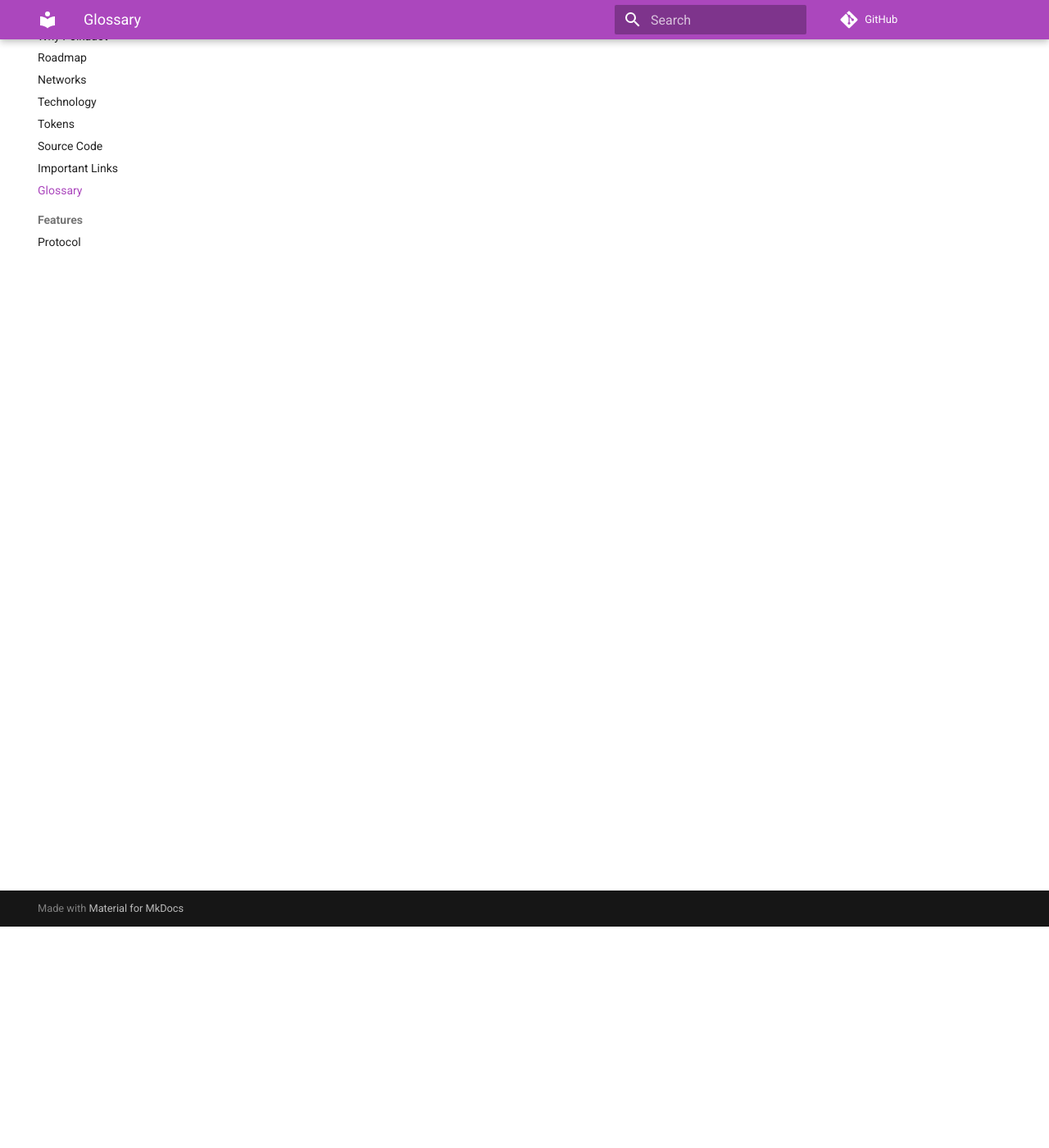
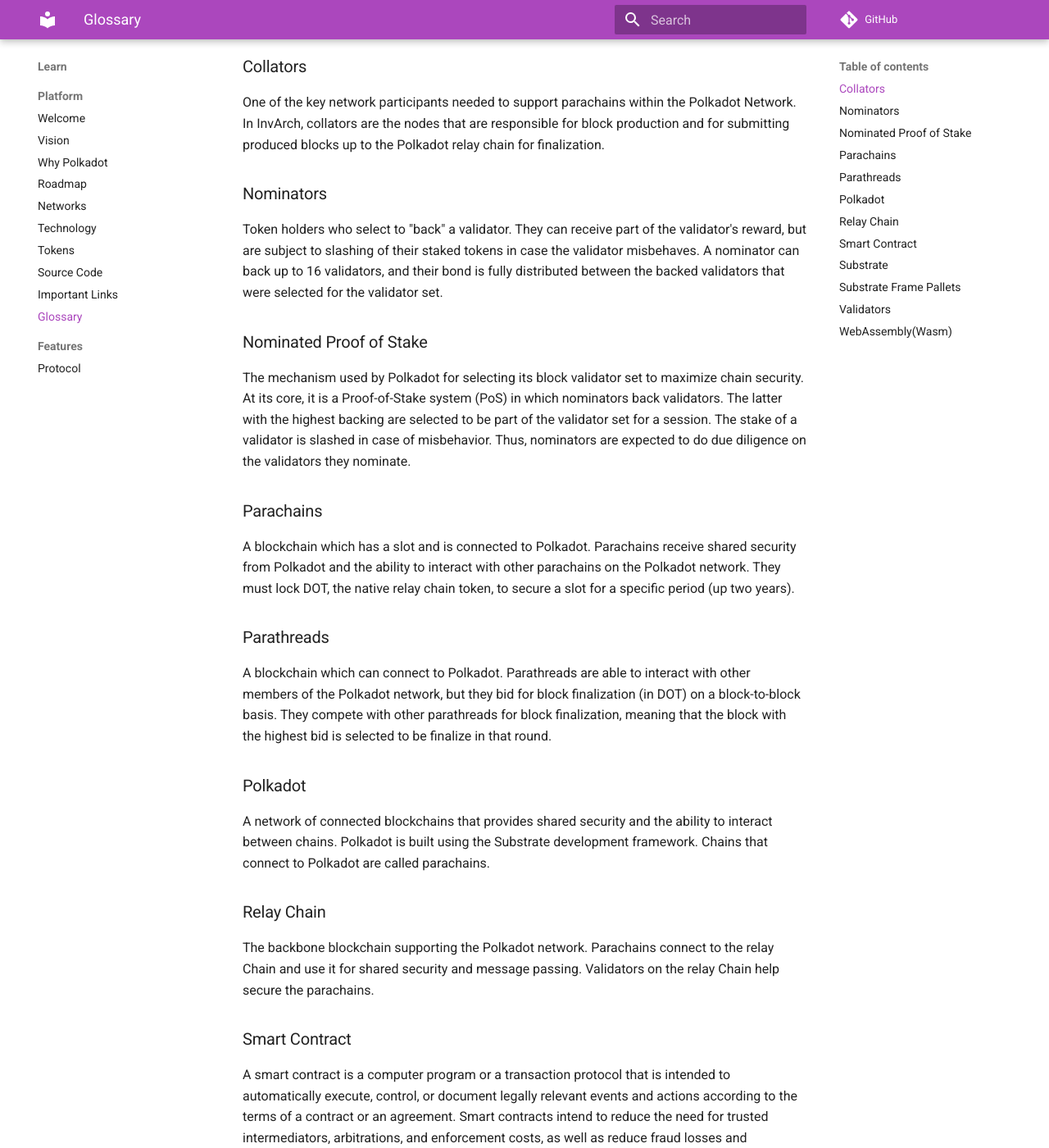
Before and after one commit to Abstracted-Labs/InvArch-docs, an MkDocs documentation site: the page built from docs/glossary.md, in a window 1280 px wide and 1400 px high, scrolled down 270 px. Shown: the whole window at 82% size. Built offline with MkDocs 1.6.1 and Material for MkDocs 9.7.7, drawn with Linux system fonts in a browser that asks for light colours; comment, search, counter and statistics services are not loaded; some of the changed text lies outside the part shown.

Commit message:
Add links and glossary

```diff
--- a/docs/glossary.md
+++ b/docs/glossary.md
@@ -1 +1,59 @@
+---
+title: Glossary
+description: We've compiled a glossary of terms related to Polkadot that'll make it easier to learn more about the ecosystem.
+---
+
 # Glossary
+
+There's a great deal of terminology that's specific to Polkadot, Substrate, and the emerging Parity/Web3 ecosystem. We've compiled a list of terms we think you'll want to know as you review the InvArch documentation, plans, and tutorials.
+
+### Collators
+
+One of the key network participants needed to support parachains within the Polkadot Network.  In InvArch, collators are the nodes that are responsible for block production and for submitting produced blocks up to the Polkadot relay chain for finalization.
+
+### Nominators
+Token holders who select to "back" a validator. They can receive part of the validator's reward, but are subject to slashing of their staked tokens in case the validator misbehaves. A nominator can back up to 16 validators, and their bond is fully distributed between the backed validators that were selected for the validator set.
+
+<!-- If you want to nominate InvArch for both Polkadot and/or Kusama, please follow [this guide](https://). -->
+
+### Nominated Proof of Stake
+
+The mechanism used by Polkadot for selecting its block validator set to maximize chain security. At its core, it is a Proof-of-Stake system (PoS) in which nominators back validators. The latter with the highest backing are selected to be part of the validator set for a session. The stake of a validator is slashed in case of misbehavior. Thus, nominators are expected to do due diligence on the validators they nominate.
+
+<!-- If you want to nominate InvArch for both Polkadot and/or Kusama, please follow [this guide](https://). -->
+
+### Parachains
+
+A blockchain which has a slot and is connected to Polkadot.  Parachains receive shared security from Polkadot and the ability to interact with other parachains on the Polkadot network. They must lock DOT, the native relay chain token, to secure a slot for a specific period (up two years).
+
+### Parathreads
+
+A blockchain which can connect to Polkadot.  Parathreads are able to interact with other members of the Polkadot network, but they bid for block finalization (in DOT) on a block-to-block basis. They compete with other parathreads for block finalization, meaning that the block with the highest bid is selected to be finalize in that round.
+
+### Polkadot
+
+A network of connected blockchains that provides shared security and the ability to interact between chains.  Polkadot is built using the Substrate development framework.  Chains that connect to Polkadot are called parachains.
+
+### Relay Chain
+
+The backbone blockchain supporting the Polkadot network.  Parachains connect to the relay Chain and use it for shared security and message passing.  Validators on the relay Chain help secure the parachains.
+
+### Smart Contract
+
+A smart contract is a computer program or a transaction protocol that is intended to automatically execute, control, or document legally relevant events and actions according to the terms of a contract or an agreement. Smart contracts intend to reduce the need for trusted intermediators, arbitrations, and enforcement costs, as well as reduce fraud losses and malicious and accidental exceptions. [Learn more](https://en.wikipedia.org/wiki/Smart_contract).
+
+### Substrate
+
+A Rust-based blockchain development framework created by Parity Technologies based on their experience implementing multiple blockchain clients.  Substrate comes with many modules and functionalities that are needed when building a blockchain, including P2P networking, consensus mechanisms, staking, cryptocurrency, on-chain governance modules, and more.  It dramatically reduces the time and engineering effort required to implement a blockchain.
+
+### Substrate Frame Pallets
+
+Substrate Frame Pallets are a collection of Rust-based modules, providing the functionality required for building a blockchain.
+
+### Validators
+
+A node that secures the Polkadot relay Chain by staking DOT in the network, which is slashed if they misbehave. They finalize blocks from collators on parachains and also participate on consensus for the next relay Chain block with other validators.
+
+### WebAssembly(Wasm)
+
+WebAssembly is an open standard that defines a portable binary code format. It is supported by different programming languages, compilers, and browsers.
```
Also changed, not shown: docs/important-links.md (+11 -1 lines).
